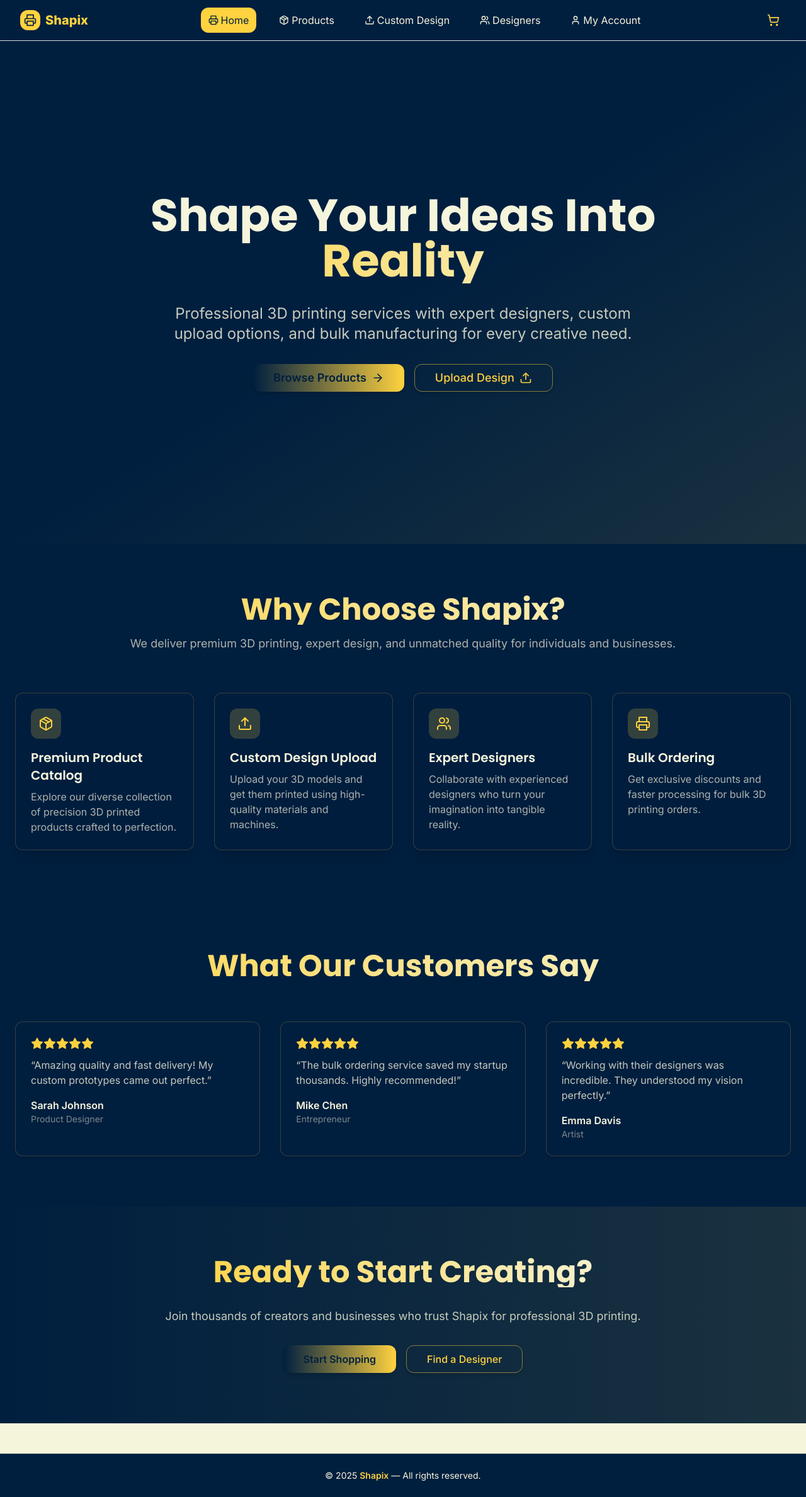
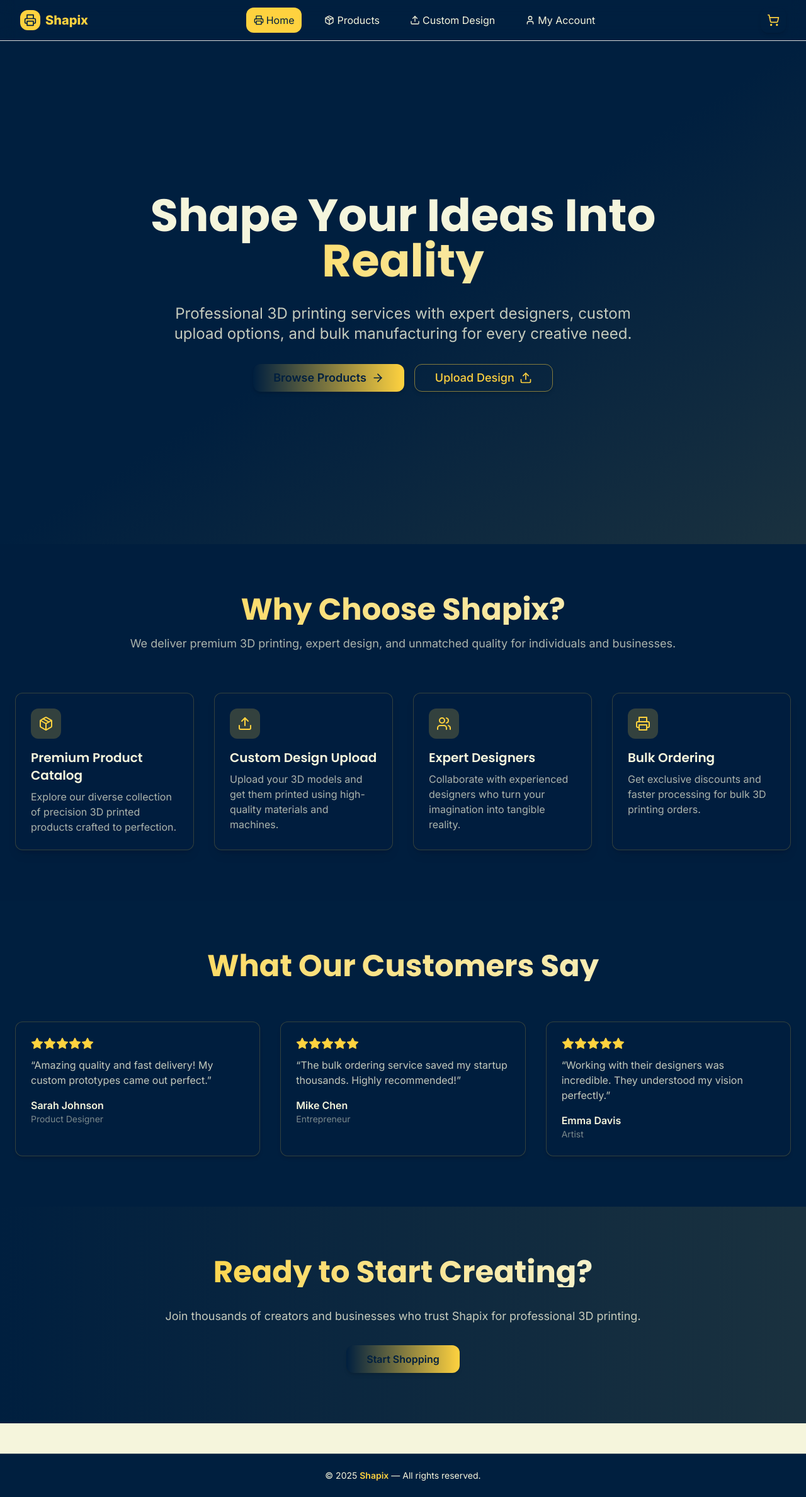
Before and after one commit to kapilgupta50347/test_website, a React (Vite) app: page / in a window 1280 px wide. Shown: the whole page at 63% size. Built offline with nearby package versions, Linux system fonts and the light colour scheme.

Commit message:
Changes in Home Page and Navbar

```diff
--- a/src/components/Navbar.jsx
+++ b/src/components/Navbar.jsx
@@ -23,9 +23,8 @@ const Navbar = () => {
   const navItems = [
     { name: "Home", path: "/", icon: Printer },
     { name: "Products", path: "/products", icon: Package },
-    { name: "Custom Design", path: "/custom-design", icon: Upload },
-    { name: "Designers", path: "/designers", icon: Users },
-    { name: "My Account", path: "/my-account", icon: User },
+    { name: "Custom Design", path: "/CustomDesign", icon: Upload },
+    { name: "My Account", path: "/MyAccount", icon: User },
   ];
 
   const cartItemCount = cartItems.reduce(
--- a/src/pages/Home.jsx
+++ b/src/pages/Home.jsx
@@ -221,15 +221,6 @@ const Home = () => {
                 Start Shopping
               </Button>
             </Link>
-            <Link to="/designers">
-              <Button
-                variant="outline"
-                size="lg"
-                className="border-[#FFD23F]/50 text-[#FFD23F] hover:bg-[#FFD23F]/10 px-8 py-4"
-              >
-                Find a Designer
-              </Button>
-            </Link>
           </div>
         </motion.div>
       </section>
```
